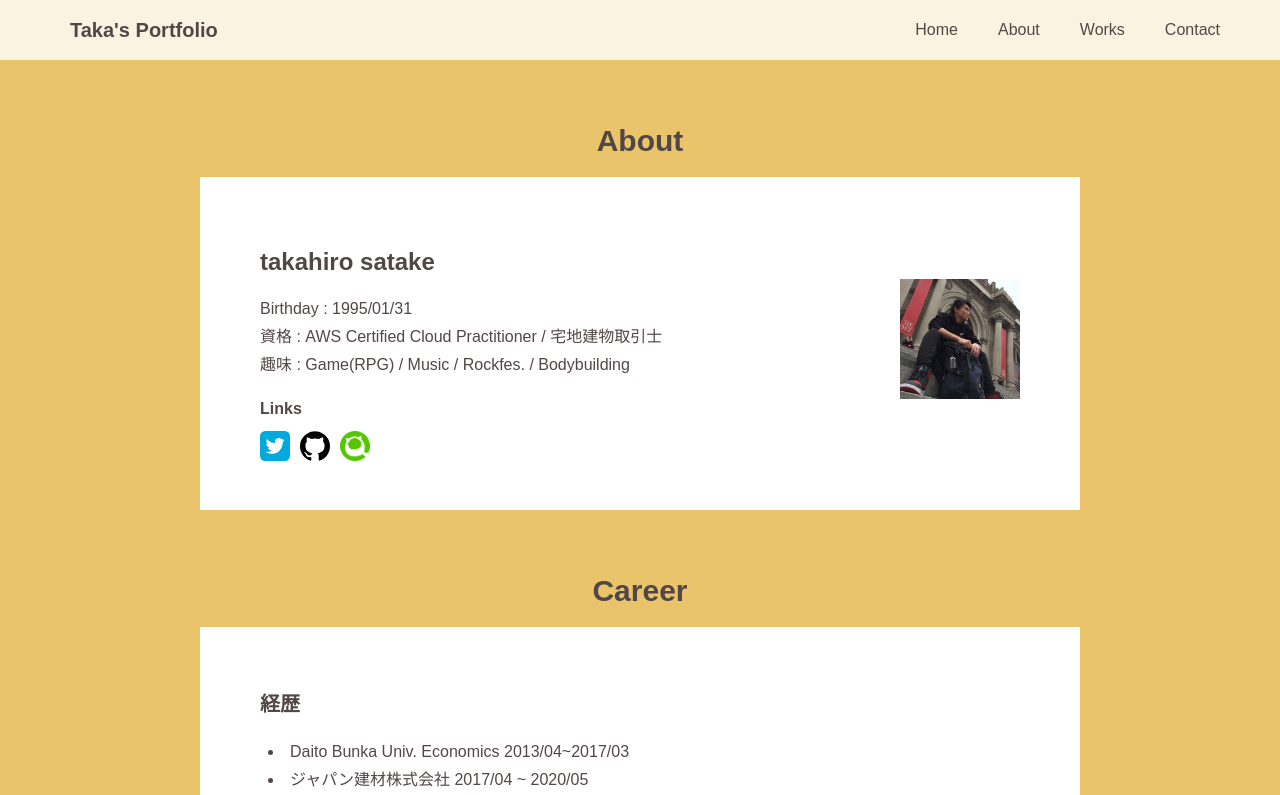
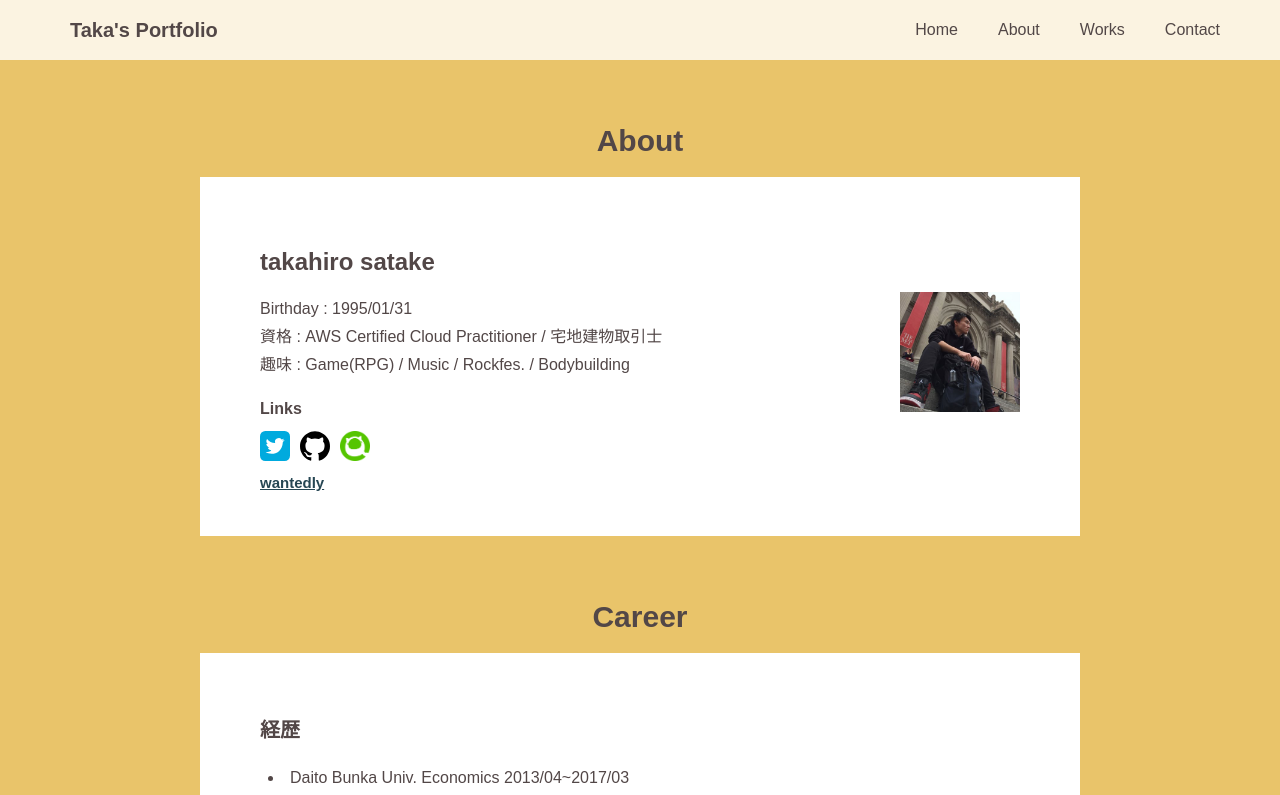
Before and after one commit to takahirosatake/taka-s-portofolio, a Vue app: page /about in a window 1280 px wide. Shown: the top 795 px of the page. Built offline with nearby package versions, Linux system fonts and the light colour scheme.

Commit message:
twitterCard

```diff
--- a/public/index.html
+++ b/public/index.html
@@ -4,6 +4,12 @@
     <meta charset="utf-8">
     <meta http-equiv="X-UA-Compatible" content="IE=edge">
     <meta name="viewport" content="width=device-width,initial-scale=1.0">
+    <meta name="twitter:card" content="summary" />
+    <meta name="twitter:site" content="@engineer_takas" />
+    <meta property="og:url" content="https://takahiro-portfolio.netlify.app/" />
+    <meta property="og:title" content="taka-portfolio" />
+    <meta property="og:description" content="独学での学習への取り組みや作品を掲載しています。" />
+    <meta property="og:image" content="./src/assets/image/taka-portfolio.jpeg"/>
     <link rel="icon" href="<%= BASE_URL %>favicon.ico">
     <title>taka's portfolio</title>
   </head>
--- a/src/components/About.vue
+++ b/src/components/About.vue
@@ -29,6 +29,9 @@
               <a href="https://qiita.com/ponsata" target="_blank">
                 <img :src="require('../assets/image/qiita.png')">
               </a>
+            </div>
+            <div class="wantedly">
+              <a href="https://www.wantedly.com/id/takahiro_satake" target="_blank">wantedly</a>
             </div>
           </div>
           <div class="about__image">
@@ -269,5 +272,9 @@ export default {
     }
 }
 
+.wantedly{
+    font-size: 15px;
+    font-weight: bold;
+}
 
 </style>
```
Also changed, not shown: src/assets/image/taka-portfolio.jpeg (added).
